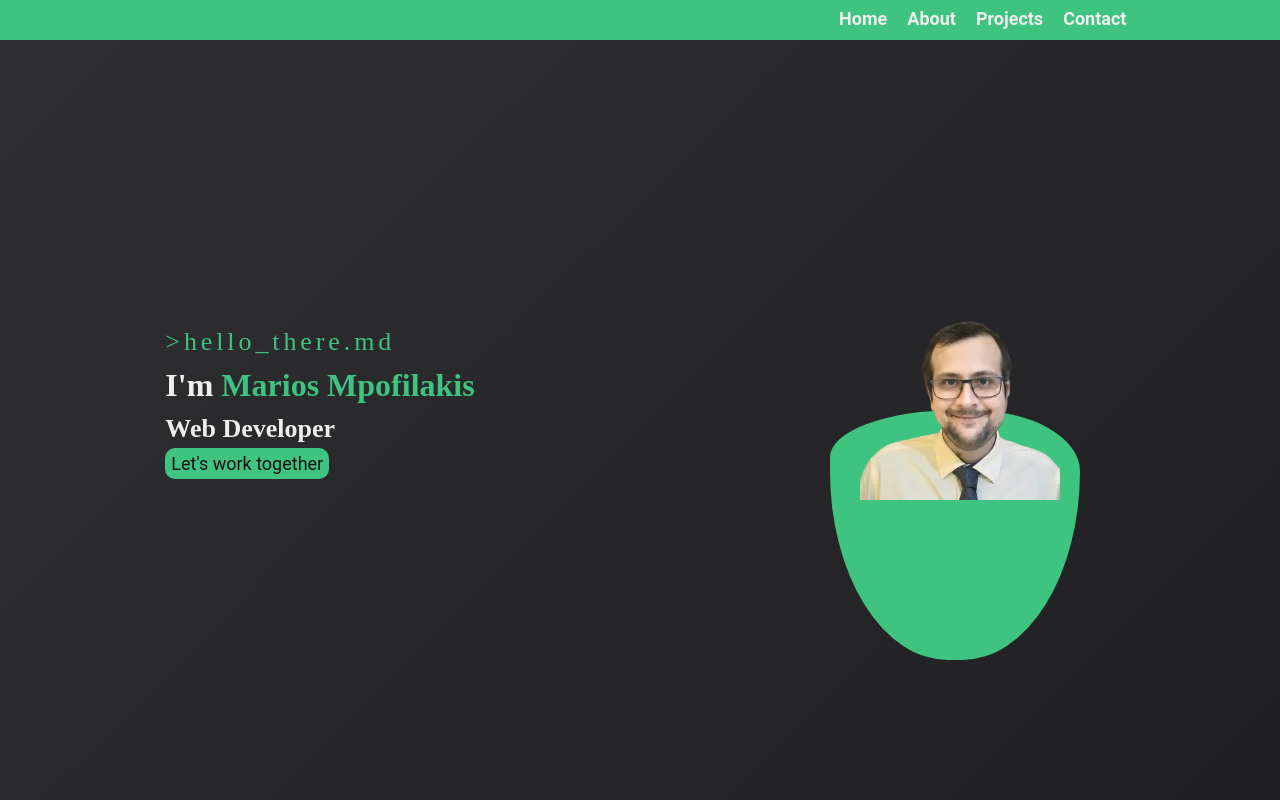
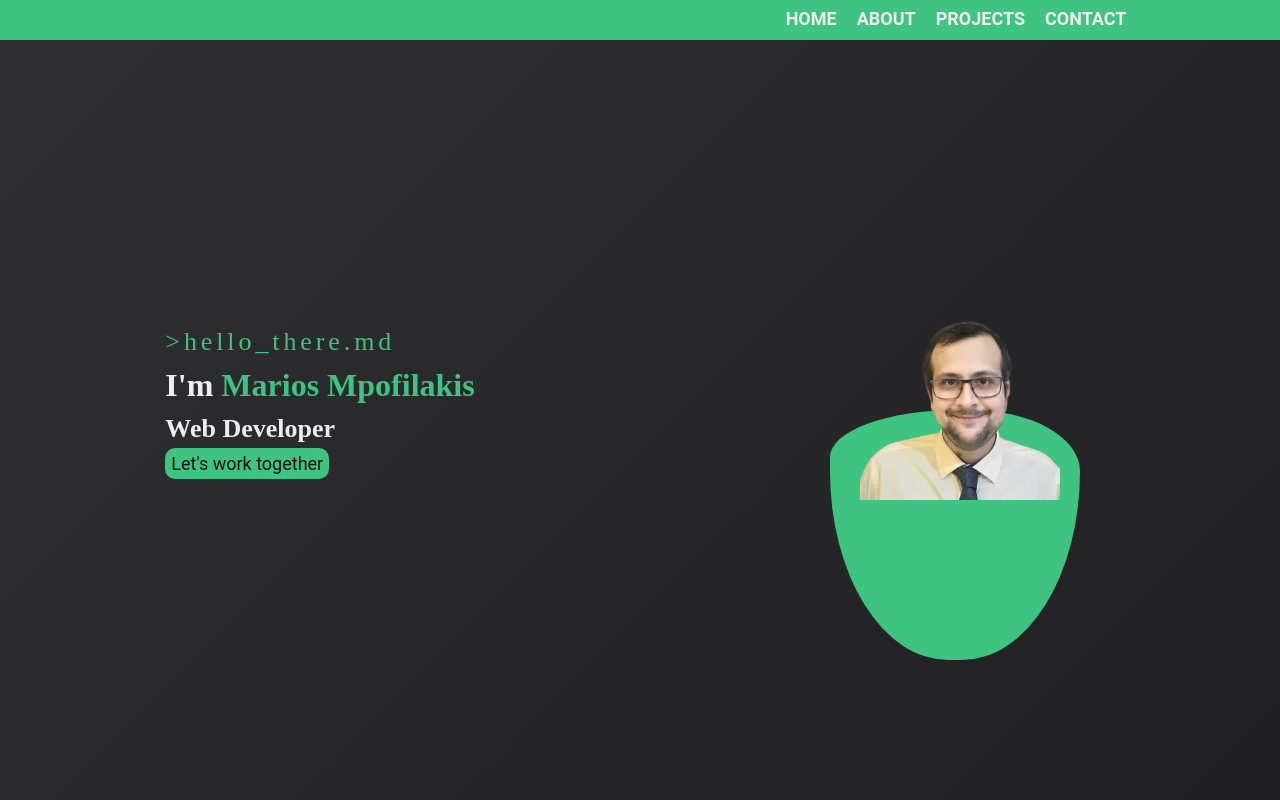
Before and after one commit to bofmar/portfolio, a React (Create React App) app: page / in a window 1280 px wide. Shown: the top 800 px of the page. Built offline with nearby package versions, Linux system fonts and the light colour scheme.

Commit message:
Change nav links to be capitalized

```diff
--- a/src/components/HeaderNav.js
+++ b/src/components/HeaderNav.js
@@ -4,10 +4,10 @@ export default function HeaderNav() {
   return (
     <header>
       <ul>
-        <li><a href='#home'>Home</a></li>
-        <li><a href='#about'>About</a></li>
-        <li><a href='#projects'>Projects</a></li>
-        <li><a href='#contact'>Contact</a></li>
+        <li><a href='#home'>HOME</a></li>
+        <li><a href='#about'>ABOUT</a></li>
+        <li><a href='#projects'>PROJECTS</a></li>
+        <li><a href='#contact'>CONTACT</a></li>
       </ul>
     </header>
   );
```
